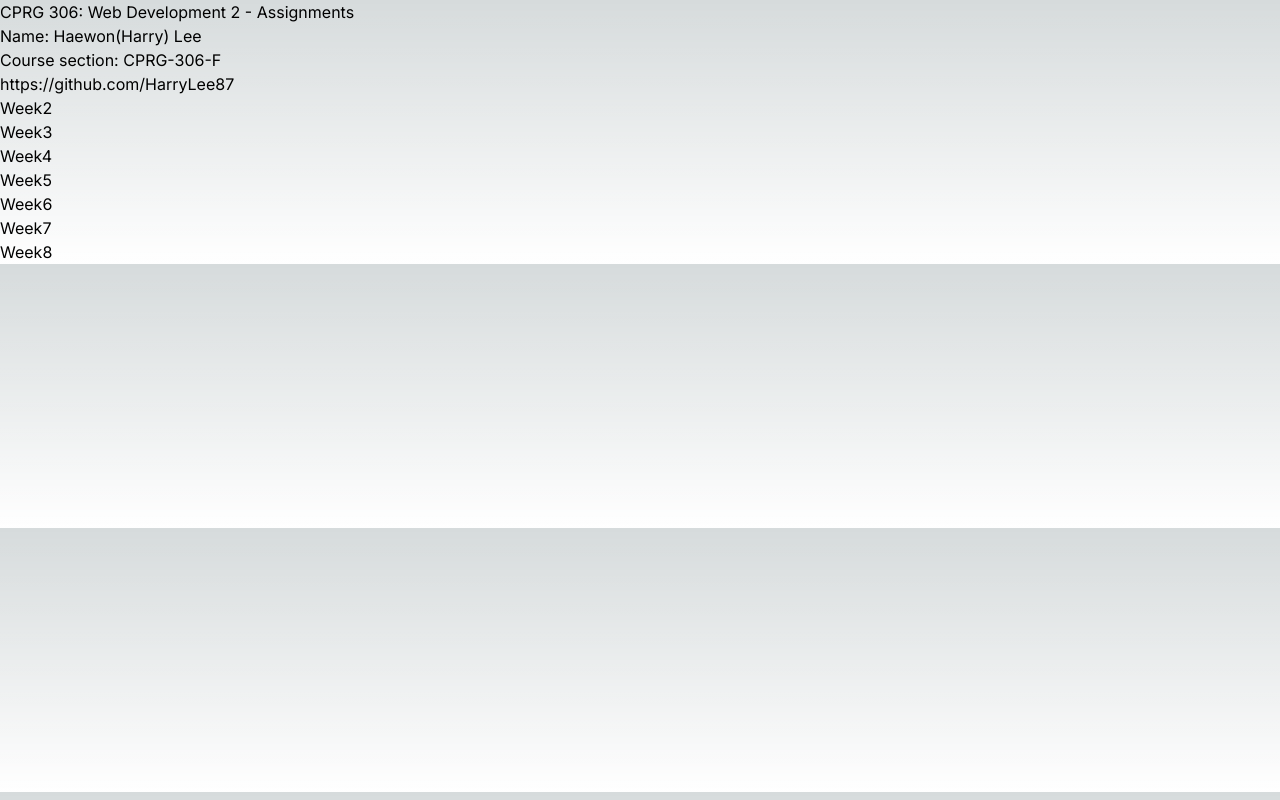
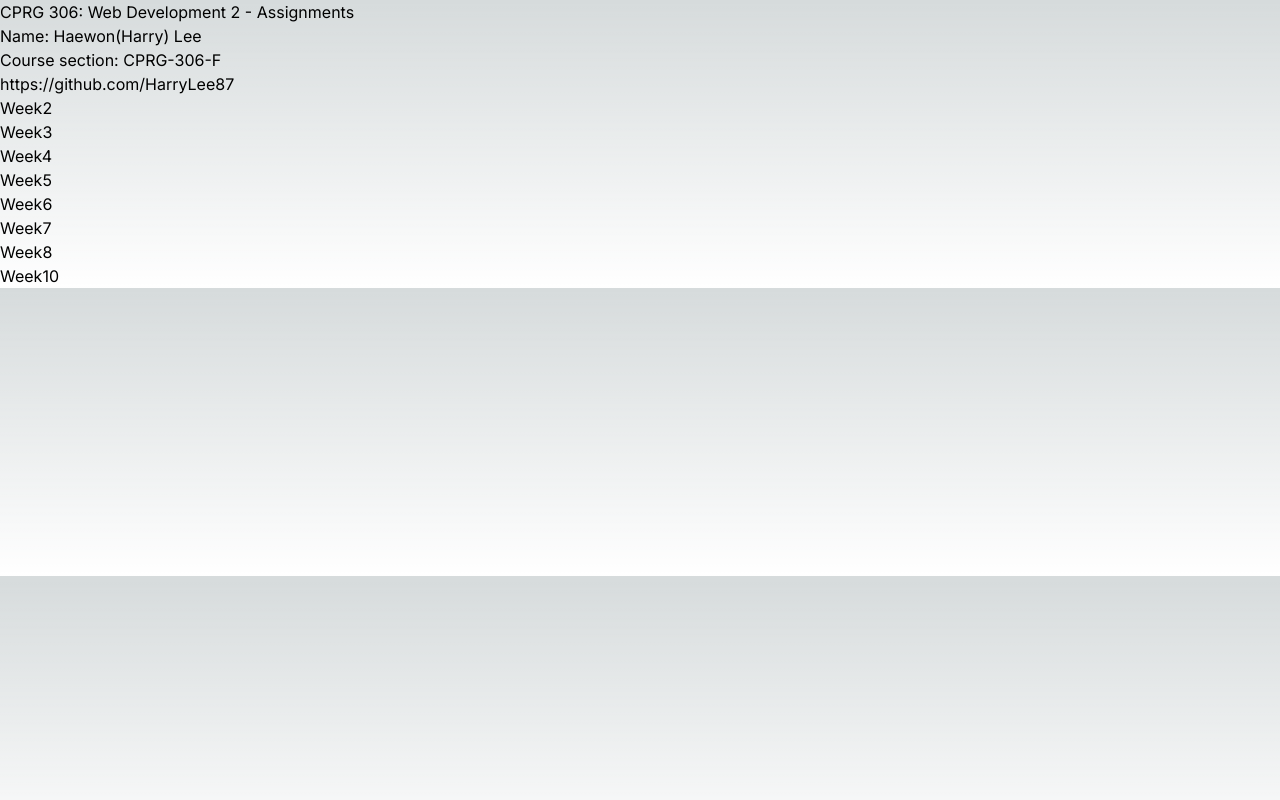
Before and after one commit to HarryLee87/cprg306-assignments, a Next.js app: page / in a window 1280 px wide. Built offline with nearby package versions, Linux system fonts and the light colour scheme.

Commit message:
update link

```diff
--- a/app/page.js
+++ b/app/page.js
@@ -13,7 +13,8 @@ export default function Home() {
       <Link href="/week5">Week5</Link><br />
       <Link href="/week6">Week6</Link><br />
       <Link href="/week7">Week7</Link><br />
-      <Link href="/week8">Week8</Link>
+      <Link href="/week8">Week8</Link><br />
+      <Link href="/week10">Week10</Link><br />
     </main>
   )
 }
```
